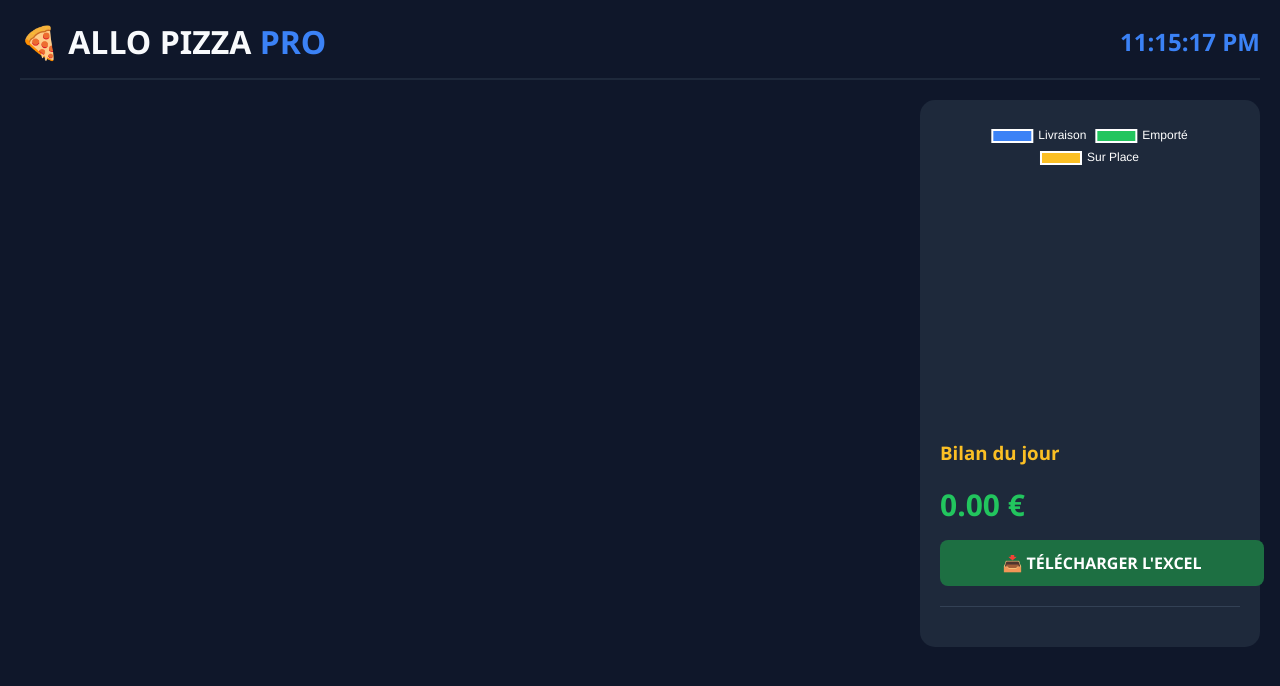
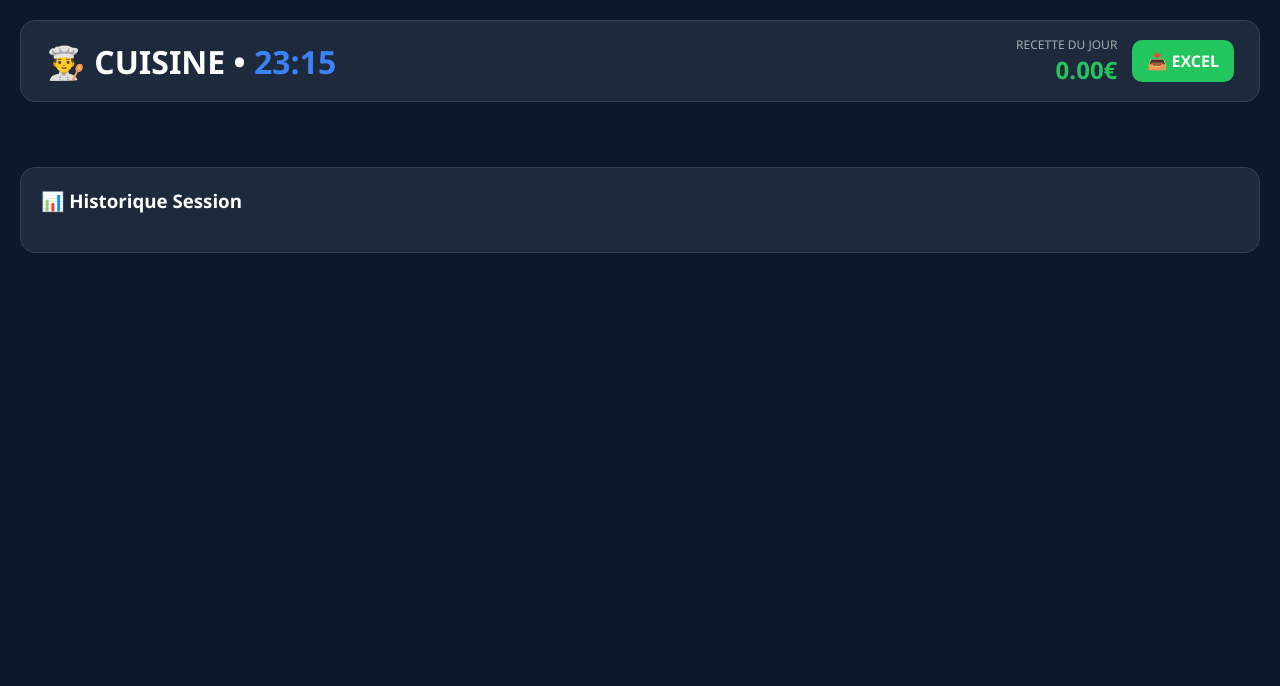
Before and after one commit to kamwagabriel/pizza-ia-pro, a Flask app: page / in a window 1280 px wide. Shown: the top 686 px of the page. Run offline with Flask 3, Linux system fonts and the light colour scheme; some libraries are stand-ins or nearby versions.

Commit message:
Update index.html

```diff
--- a/templates/index.html
+++ b/templates/index.html
@@ -2,95 +2,110 @@
 <html lang="fr">
 <head>
     <meta charset="UTF-8">
-    <title>🍕 ALLO PIZZA PRO - CONSOLE</title>
+    <title>🍕 CONSOLE CUISINE - PRO</title>
     <script src="https://cdnjs.cloudflare.com/ajax/libs/socket.io/4.0.1/socket.io.js"></script>
-    <script src="https://cdn.jsdelivr.net/npm/chart.js"></script>
     <style>
-        :root { --bg: #0f172a; --card: #1e293b; --accent: #3b82f6; --success: #22c55e; --danger: #ef4444; --warning: #fbbf24; --text: #f8fafc; }
-        body { font-family: 'Segoe UI', sans-serif; background: var(--bg); color: var(--text); margin: 0; padding: 20px; overflow-x: hidden; }
-        header { display: flex; justify-content: space-between; align-items: center; padding-bottom: 15px; border-bottom: 2px solid var(--card); margin-bottom: 20px; }
-        .main-layout { display: grid; grid-template-columns: 1fr 340px; gap: 20px; }
-        .card { background: var(--card); border-radius: 15px; padding: 20px; border-left: 6px solid var(--accent); position: relative; transition: 0.3s; animation: pop 0.3s ease-out; margin-bottom: 15px; }
-        @keyframes pop { from { transform: scale(0.8); opacity: 0; } to { transform: scale(1); opacity: 1; } }
-        .urgent { border-left-color: var(--danger); animation: blink 1.5s infinite; }
-        @keyframes blink { 50% { box-shadow: 0 0 20px var(--danger); } }
-        .price-tag { position: absolute; top: 15px; right: 15px; background: var(--success); padding: 5px 12px; border-radius: 8px; font-weight: 800; font-size: 1.2rem; }
-        .btn { border: none; padding: 12px; border-radius: 8px; cursor: pointer; font-weight: bold; color: white; transition: 0.2s; }
-        .btn-cook { background: var(--warning); color: #000; }
-        .btn-done { background: var(--success); }
-        .btn-excel { background: #1d6f42; width: 100%; margin-top: 15px; display: block; text-decoration: none; text-align: center; color: white; padding: 12px; border-radius: 8px; font-weight: bold; }
-        .p-list { background: rgba(255,255,255,0.05); padding: 12px; border-radius: 8px; margin: 15px 0; border: 1px dashed #475569; font-size: 1.1rem; }
-        .maps-btn { display: block; background: #4285F4; color: white; text-decoration: none; padding: 10px; border-radius: 8px; text-align: center; margin-bottom: 10px; font-weight: bold; }
-        .sidebar { background: var(--card); padding: 20px; border-radius: 15px; position: sticky; top: 20px; height: fit-content; }
+        :root { --bg: #0f172a; --card: #1e293b; --accent: #3b82f6; --success: #22c55e; --warning: #fbbf24; --danger: #ef4444; }
+        body { font-family: 'Segoe UI', sans-serif; background: var(--bg); color: white; padding: 20px; margin: 0; }
+
+        .top-bar { display: flex; justify-content: space-between; align-items: center; background: var(--card); padding: 15px 25px; border-radius: 15px; margin-bottom: 25px; border: 1px solid #334155; }
+
+        .grid { display: grid; grid-template-columns: repeat(auto-fill, minmax(350px, 1fr)); gap: 20px; }
+
+        /* CARTE CLIGNOTANTE */
+        .card {
+            background: var(--card); border-radius: 20px; padding: 20px; border: 4px solid var(--danger);
+            position: relative; animation: flash 1.5s infinite; transition: 0.3s;
+        }
+        @keyframes flash {
+            0% { border-color: var(--danger); box-shadow: 0 0 10px var(--danger); }
+            50% { border-color: var(--accent); box-shadow: 0 0 20px var(--accent); }
+            100% { border-color: var(--danger); box-shadow: 0 0 10px var(--danger); }
+        }
+
+        .order-id { background: white; color: black; padding: 4px 12px; border-radius: 8px; font-weight: 900; font-size: 22px; margin-bottom: 10px; display: inline-block; }
+        .price-badge { position: absolute; top: 20px; right: 20px; background: var(--success); color: white; padding: 8px 15px; border-radius: 10px; font-size: 20px; font-weight: bold; }
+
+        .client-name { font-size: 24px; margin: 10px 0; color: #f8fafc; }
+        .client-tel { color: var(--warning); font-size: 19px; font-weight: bold; display: block; margin-bottom: 15px; }
+
+        .pizza-detail { background: rgba(255,255,255,0.05); padding: 15px; border-radius: 12px; border-left: 6px solid var(--warning); font-size: 22px; font-weight: bold; }
+
+        .address { margin-top: 15px; color: #94a3b8; font-style: italic; display: flex; align-items: center; gap: 5px; }
+
+        .btn-ready { background: var(--success); color: white; border: none; padding: 18px; width: 100%; border-radius: 12px; cursor: pointer; font-weight: bold; font-size: 18px; margin-top: 20px; transition: 0.2s; }
+        .btn-ready:hover { transform: scale(1.02); filter: brightness(1.1); }
+
+        .stats-box { margin-top: 40px; background: var(--card); padding: 20px; border-radius: 15px; border: 1px solid #334155; }
     </style>
 </head>
 <body>
-    <header>
-        <h1 style="margin:0;">🍕 ALLO PIZZA <span style="color:var(--accent)">PRO</span></h1>
-        <div id="clock" style="font-size: 24px; font-weight: bold; color: var(--accent);">00:00:00</div>
-    </header>
 
-    <div class="main-layout">
-        <div id="orders-container"></div>
-        <div class="sidebar">
-            <canvas id="salesChart"></canvas>
-            <h3 style="margin-top:20px; color:var(--warning)">Bilan du jour</h3>
-            <div id="total-money" style="font-size: 30px; font-weight: 800; color: var(--success);">0.00 €</div>
-            <a href="/download_excel" class="btn-excel">📥 TÉLÉCHARGER L'EXCEL</a>
-            <hr style="border: 0; border-top: 1px solid #334155; margin: 20px 0;">
-            <div id="history" style="font-size: 13px; max-height: 200px; overflow-y: auto;"></div>
+    <div class="top-bar">
+        <h1 style="margin:0;">👨‍🍳 CUISINE • <span id="time-now" style="color:var(--accent)">00:00</span></h1>
+        <div style="display:flex; gap:15px;">
+            <div style="text-align:right;">
+                <div style="font-size:12px; opacity:0.6;">RECETTE DU JOUR</div>
+                <div id="total-ca" style="font-size:24px; font-weight:bold; color:var(--success);">0.00€</div>
+            </div>
+            <a href="/download_excel" style="background:var(--success); color:white; padding:10px 15px; border-radius:10px; text-decoration:none; font-weight:bold; align-self:center;">📥 EXCEL</a>
         </div>
     </div>
 
-    <audio id="bell" src="https://assets.mixkit.co/active_storage/sfx/2358/2358-preview.mp3"></audio>
+    <div id="orders-container" class="grid"></div>
+
+    <div class="stats-box">
+        <h3 style="margin-top:0;">📊 Historique Session</h3>
+        <div id="history-log" style="font-family:monospace; font-size:13px; opacity:0.7;"></div>
+    </div>
+
+    <audio id="sound" src="https://assets.mixkit.co/active_storage/sfx/2358/2358-preview.mp3"></audio>
 
 <script>
     const socket = io();
-    let dailyTotal = 0;
-    let stats = { livraison: 0, emporte: 0, place: 0 };
+    let revenue = 0;
 
-    setInterval(() => { document.getElementById('clock').innerText = new Date().toLocaleTimeString(); }, 1000);
-
-    const salesChart = new Chart(document.getElementById('salesChart'), {
-        type: 'doughnut',
-        data: { labels: ['Livraison', 'Emporté', 'Sur Place'], datasets: [{ data: [0, 0, 0], backgroundColor: ['#3b82f6', '#22c55e', '#fbbf24'] }] },
-        options: { plugins: { legend: { labels: { color: 'white' } } } }
-    });
+    // Horloge temps réel
+    setInterval(() => {
+        document.getElementById('time-now').innerText = new Date().toLocaleTimeString('fr-FR', {hour:'2-digit', minute:'2-digit'});
+    }, 1000);
 
     socket.on('new_order', (data) => {
+        const container = document.getElementById('orders-container');
         const card = document.createElement('div');
         card.className = 'card';
         card.id = `card-${data.id}`;
 
-        let mapsHtml = (data.type === 'livraison' && data.adresse !== 'N/A') ? `<a href="https://www.google.com/maps/search/${encodeURIComponent(data.adresse)}" target="_blank" class="maps-btn">📍 ITINÉRAIRE GOOGLE MAPS</a>` : '';
+        card.innerHTML = `
+            <div class="price-badge">${data.total}€</div>
+            <div class="order-id">#${data.order_num}</div>
+            <div style="font-size:12px; color:var(--accent); font-weight:bold;">🕒 REÇUE À ${data.time} • ${data.type.toUpperCase()}</div>
+            <h2 class="client-name">👤 ${data.nom}</h2>
+            <span class="client-tel">📞 ${data.tel}</span>
+            <div class="pizza-detail">🍕 ${data.pizza}</div>
+            ${data.adresse !== 'N/A' ? `<div class="address">📍 ${data.adresse}</div>` : ''}
+            <button class="btn-ready" onclick="complete('${data.id}', ${data.total}, '${data.nom}', '${data.pizza}', '${data.order_num}', '${data.type}', '${data.tel}')">MARQUER COMME PRÊT ✅</button>
+        `;
 
-        card.innerHTML = `
-            <div class="price-tag">${data.total} €</div>
-            <div style="font-weight:bold; color:var(--warning); text-transform:uppercase; font-size:12px;">${data.type}</div>
-            <h2 style="margin:5px 0;">👤 ${data.nom}</h2>
-            <div class="p-list">🍕 ${data.pizza}<br><small style="color:#94a3b8">🥤 ${data.extra || 'Aucun'}</small></div>
-            ${mapsHtml}
-            <div style="display:flex; gap:10px;">
-                <button class="btn btn-cook" onclick="setCook('${data.id}')">👨‍🍳 CUISINE</button>
-                <button class="btn btn-done" onclick="finish('${data.id}','${data.type}','${data.total}','${data.nom}','${data.pizza}')">✅ PRÊT</button>
-            </div>
-        `;
-        document.getElementById('orders-container').prepend(card);
-        document.getElementById('bell').play();
-        setTimeout(() => card.classList.add('urgent'), 600000); // Devient urgent après 10 min
+        container.prepend(card);
+        document.getElementById('sound').play();
     });
 
-    function setCook(id) { document.getElementById(`card-${id}`).style.borderLeftColor = "#fbbf24"; }
+    function complete(id, price, nom, pizza, num, type, tel) {
+        // Envoi au serveur pour Excel
+        socket.emit('finish_order_excel', {order_num: num, nom: nom, total: price, pizza: pizza, type: type, tel: tel});
 
-    function finish(id, type, total, nom, pizza) {
-        socket.emit('finish_order_excel', {nom, type, total, pizza});
-        dailyTotal += parseFloat(total);
-        document.getElementById('total-money').innerText = dailyTotal.toFixed(2) + " €";
-        stats[type]++;
-        salesChart.data.datasets[0].data = [stats.livraison, stats.emporte, stats.place];
-        salesChart.update();
-        document.getElementById('history').innerHTML = `<div><b>${new Date().toLocaleTimeString()}</b> - ${nom} (${total}€)</div>` + document.getElementById('history').innerHTML;
-        document.getElementById(`card-${id}`).remove();
+        // Update Revenue
+        revenue += parseFloat(price);
+        document.getElementById('total-ca').innerText = revenue.toFixed(2) + "€";
+
+        // Log historique
+        const log = document.getElementById('history-log');
+        log.innerHTML = `[${new Date().toLocaleTimeString()}] Commande #${num} (${nom}) terminée. <br>` + log.innerHTML;
+
+        // Remove Card
+        document.getElementById(`card-${id}`).style.transform = "scale(0)";
+        setTimeout(() => document.getElementById(`card-${id}`).remove(), 300);
     }
 </script>
 </body>
```
